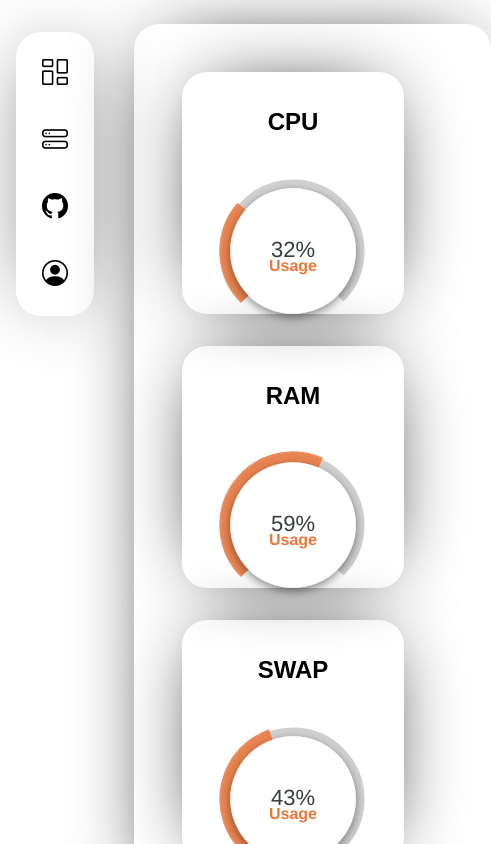
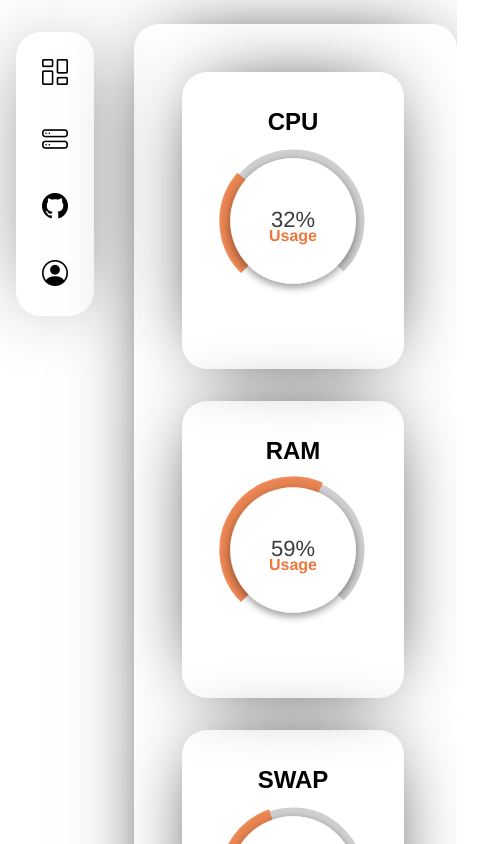
Before and after one commit to AllRedCat/AllRedCat.github.io, a React (Create React App) app in the folder Study/: page / in a window 390 px wide. Shown: the top 844 px of the page, 491 px wide, since content can reach past the window. Built offline with nearby package versions, Linux system fonts and the light colour scheme.

Commit message:
Corrections

```diff
--- a/Study/src/Content/Dashboard.css
+++ b/Study/src/Content/Dashboard.css
@@ -13,7 +13,7 @@
     min-height: 280px;
     box-shadow: 0 0 80px -30px;
     border-radius: 25px;
-    padding: 1rem;
+    padding: 0.8rem;
 }
 
 .content {
@@ -22,7 +22,7 @@
     margin: 2rem;
 }
 
-.CPU-view {
+.View {
     width: 350px;
     height: 400px;
     box-shadow: 0 0 80px -25px;
@@ -30,20 +30,8 @@
     padding: 1rem;
 }
 
-.RAM-view {
-    width: 350px;
-    height: 400px;
-    box-shadow: 0 0 80px -25px;
-    border-radius: 25px;
-    padding: 1rem;
-}
-
-.SWAP-view{
-    width: 350px;
-    height: 400px;
-    box-shadow: 0 0 80px -25px;
-    border-radius: 25px;
-    padding: 1rem;
+.Porcent-graph {
+    margin-top: -20px;
 }
 
 @media (max-width: 1370px) {
@@ -51,34 +39,14 @@
         padding: 0.4rem;
     }
 
-    .CPU-view {
-        width: 250px;
-        height: 280px;
-    }
-
-    .RAM-view {
-        width: 250px;
-        height: 280px;
-    }
-
-    .SWAP-view{
+    .View {
         width: 250px;
         height: 280px;
     }
 }
 
 @media (max-width: 1024px) {
-    .CPU-view {
-        width: 130px;
-        height: 180px;
-    }
-
-    .RAM-view {
-        width: 130px;
-        height: 180px;
-    }
-
-    .SWAP-view{
+    .View {
         width: 130px;
         height: 180px;
     }
@@ -86,6 +54,7 @@
 
 @media (max-width: 668px) {
     .main {
+        width: 85%;
         padding: 0;
         padding-top: 12px;
     }
@@ -100,18 +69,13 @@
         gap: 2rem;
     }
 
-    .CPU-view {
+    .View {
         width: 190px;
-        height: 210px;
+        height: 265px;
+        margin-right: -40px;
     }
 
-    .RAM-view {
-        width: 190px;
-        height: 210px;
-    }
-
-    .SWAP-view{
-        width: 190px;
-        height: 210px;
+    .Porcent-graph {
+        margin-top: -30px;
     }
 }
--- a/Study/src/Content/Dashboard.js
+++ b/Study/src/Content/Dashboard.js
@@ -190,27 +190,33 @@ const SWAPusage = () => {
 
 function CPUview() {
     return (
-        <div className="CPU-view">
+        <div className="View">
             <h2>CPU</h2>
-            <CPUusage />
+            <div className="Porcent-graph">
+                <CPUusage />
+            </div>
         </div>
     );
 }
 
 function RAMview() {
     return (
-        <div className="RAM-view">
+        <div className="View">
             <h2>RAM</h2>
-            <RAMusage />
+            <div className="Porcent-graph">
+                <RAMusage />
+            </div>
         </div>
     );
 }
 
 function SWAPview() {
     return (
-        <div className="SWAP-view">
+        <div className="View">
             <h2>SWAP</h2>
-            <SWAPusage />
+            <div className="Porcent-graph">
+                <SWAPusage />
+            </div>
         </div>
     );
 }
```
